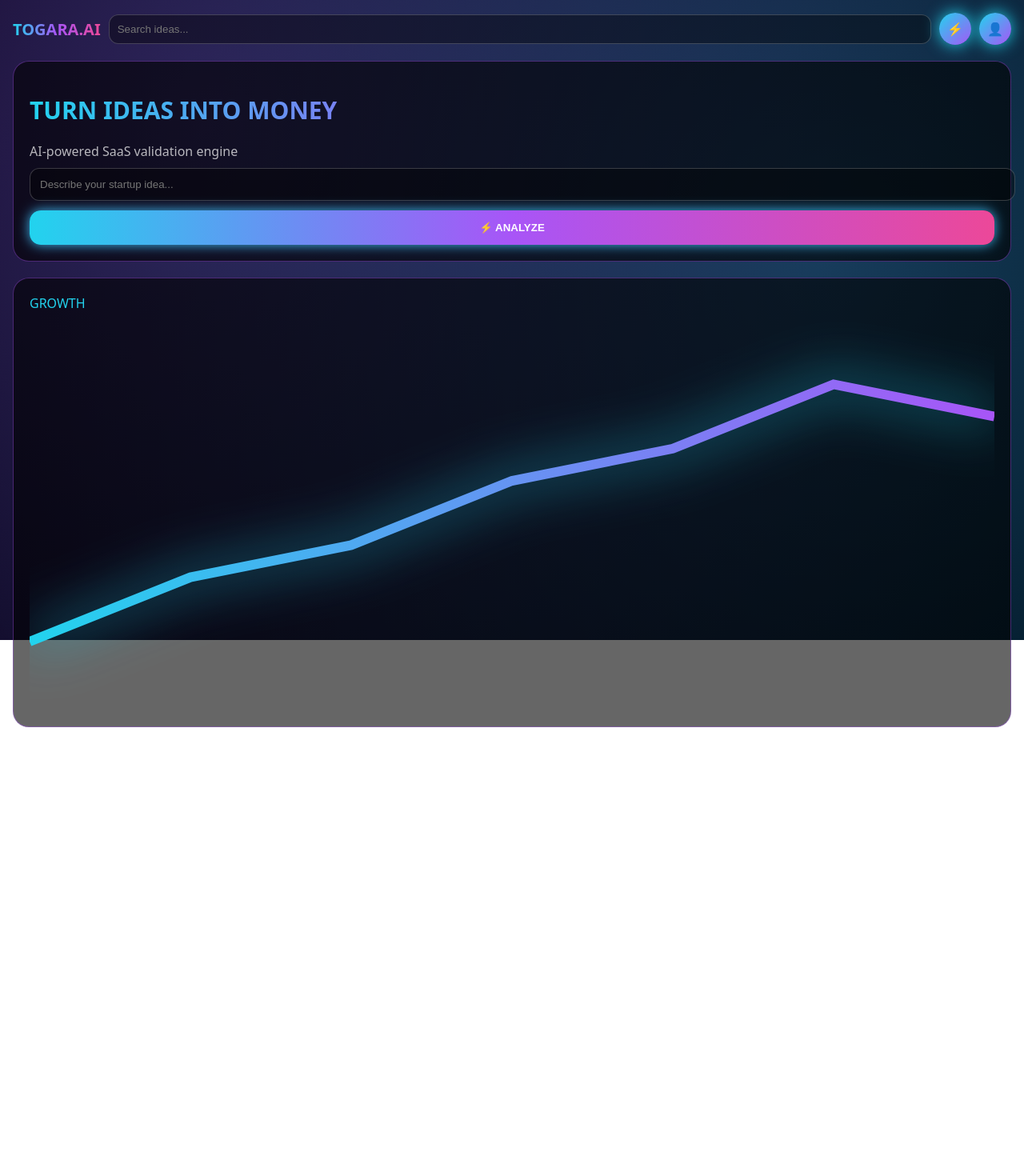
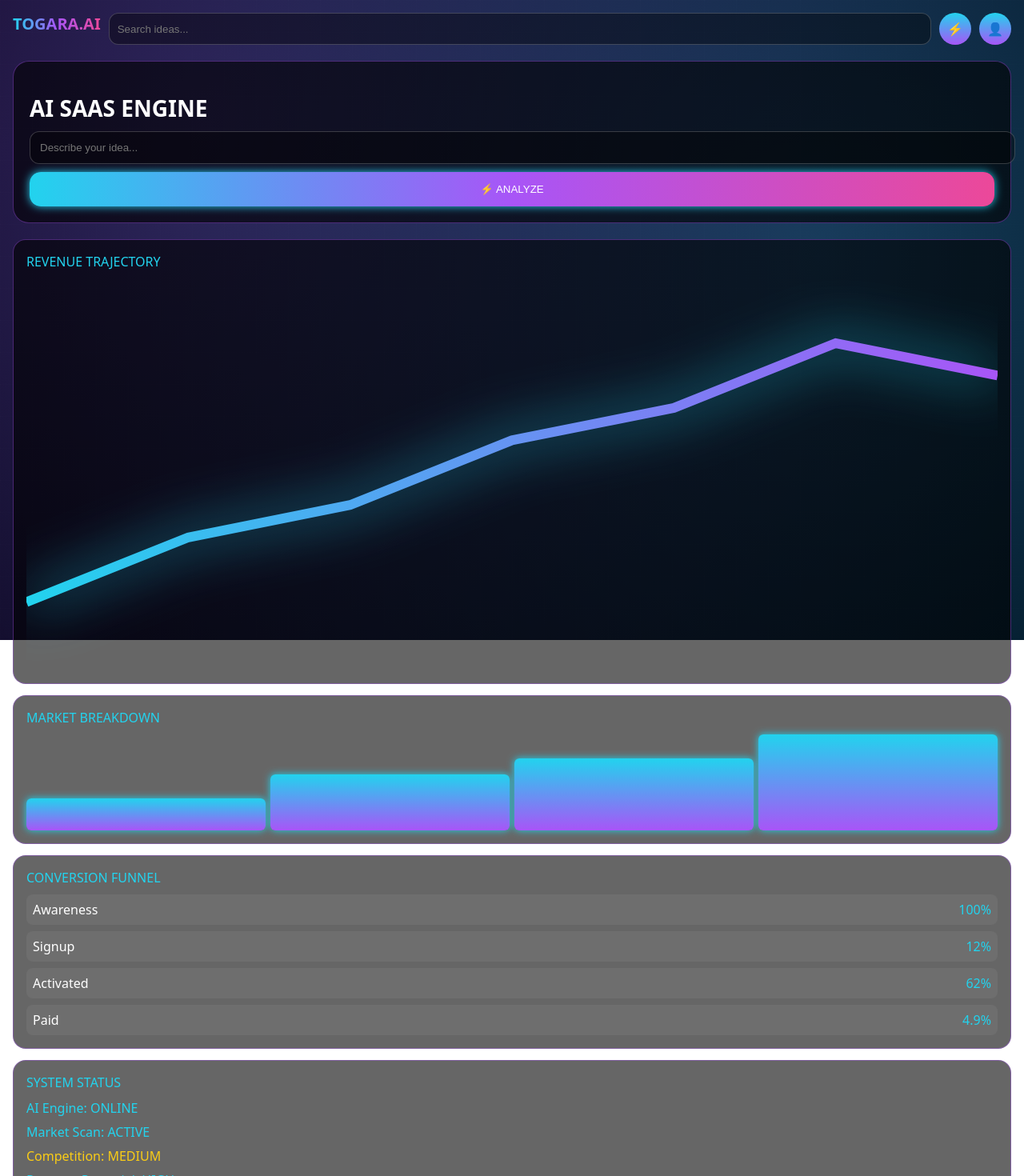
Before and after one commit to TogaraCode/ai-saas-platform, a Next.js app: page / in a window 1280 px wide. Shown: the top 1470 px of the page at 80% size. Before the commit the page ends 945 px from the top, so only its background shows below. Built offline with nearby package versions, Linux system fonts and the light colour scheme.

Commit message:
Refactor page layout and update components

```diff
--- a/app/page.js
+++ b/app/page.js
@@ -10,6 +10,7 @@ export default function Home() {
 
       {/* BACKGROUND */}
       <div style={bg}></div>
+      <div style={gridOverlay}></div>
 
       <div style={content}>
 
@@ -23,16 +24,11 @@ export default function Home() {
           <div style={icon}>👤</div>
         </div>
 
-        {/* HERO */}
-        <div style={card}>
+        {/* HERO / INPUT */}
+        <div style={hero}>
+          <h1 style={title}>AI SAAS ENGINE</h1>
 
-          <h1 style={title}>TURN IDEAS INTO MONEY</h1>
-
-          <p style={subtitle}>
-            AI-powered SaaS validation engine
-          </p>
-
-          <input placeholder="Describe your startup idea..." style={input} />
+          <input placeholder="Describe your idea..." style={input} />
 
           <button
             style={cta}
@@ -45,7 +41,8 @@ export default function Home() {
                 setResult({
                   score: 82,
                   demand: 78,
-                  monetization: 74
+                  monetization: 74,
+                  growth: 91
                 })
               }, 1200)
             }}
@@ -54,22 +51,37 @@ export default function Home() {
           </button>
 
           {loading && <div style={scan}></div>}
-
         </div>
 
-        {/* RESULTS */}
+        {/* METRICS */}
         {result && (
-          <div style={results}>
-            <Stat label="IDEA SCORE" value={result.score} />
-            <Stat label="DEMAND" value={result.demand} />
-            <Stat label="MONETIZATION" value={result.monetization} />
+          <div style={metricsGrid}>
+            <MetricCard label="IDEA SCORE" value={result.score} />
+            <MetricCard label="DEMAND" value={result.demand} />
+            <MetricCard label="MONETIZATION" value={result.monetization} />
+            <MetricCard label="GROWTH" value={result.growth} />
           </div>
         )}
 
-        {/* FUTURISTIC CHART */}
-        <div style={card}>
-          <div style={sectionTitle}>GROWTH</div>
-          <Chart />
+        {/* DASHBOARD GRID */}
+        <div style={dashboardGrid}>
+
+          <Panel title="REVENUE TRAJECTORY">
+            <LineChart />
+          </Panel>
+
+          <Panel title="MARKET BREAKDOWN">
+            <BarChart />
+          </Panel>
+
+          <Panel title="CONVERSION FUNNEL">
+            <Funnel />
+          </Panel>
+
+          <Panel title="SYSTEM STATUS">
+            <Status />
+          </Panel>
+
         </div>
 
       </div>
@@ -78,7 +90,7 @@ export default function Home() {
       <style>{`
         @keyframes glow {
           0% { box-shadow: 0 0 10px #22d3ee }
-          50% { box-shadow: 0 0 30px #a855f7 }
+          50% { box-shadow: 0 0 25px #a855f7 }
           100% { box-shadow: 0 0 10px #22d3ee }
         }
 
@@ -94,16 +106,25 @@ export default function Home() {
 
 /* COMPONENTS */
 
-function Stat({ label, value }) {
+function Panel({ title, children }) {
   return (
-    <div style={stat}>
-      <div style={{ opacity: 0.6 }}>{label}</div>
-      <div style={statValue}>{value}</div>
+    <div style={panel}>
+      <div style={panelTitle}>{title}</div>
+      {children}
     </div>
   )
 }
 
-function Chart() {
+function MetricCard({ label, value }) {
+  return (
+    <div style={metricCard}>
+      <div style={metricLabel}>{label}</div>
+      <div style={metricValue}>{value}</div>
+    </div>
+  )
+}
+
+function LineChart() {
   return (
     <svg viewBox="0 0 300 120" style={{ width: "100%" }}>
       <polyline
@@ -111,9 +132,7 @@ function Chart() {
         stroke="url(#grad)"
         strokeWidth="3"
         points="0,100 50,80 100,70 150,50 200,40 250,20 300,30"
-        style={{
-          filter: "drop-shadow(0 0 8px #22d3ee)"
-        }}
+        style={{ filter: "drop-shadow(0 0 8px #22d3ee)" }}
       />
       <defs>
         <linearGradient id="grad">
@@ -122,6 +141,55 @@ function Chart() {
         </linearGradient>
       </defs>
     </svg>
+  )
+}
+
+function BarChart() {
+  const data = [40, 70, 90, 120]
+
+  return (
+    <div style={bars}>
+      {data.map((d, i) => (
+        <div key={i} style={{
+          height: d,
+          flex: 1,
+          borderRadius: 6,
+          background: "linear-gradient(#22d3ee,#a855f7)",
+          boxShadow: "0 0 10px #22d3ee"
+        }} />
+      ))}
+    </div>
+  )
+}
+
+function Funnel() {
+  const data = [
+    ["Awareness", "100%"],
+    ["Signup", "12%"],
+    ["Activated", "62%"],
+    ["Paid", "4.9%"]
+  ]
+
+  return (
+    <div style={{ display: "grid", gap: 8 }}>
+      {data.map(([l, v]) => (
+        <div key={l} style={funnelRow}>
+          {l}
+          <span style={{ color: "#22d3ee" }}>{v}</span>
+        </div>
+      ))}
+    </div>
+  )
+}
+
+function Status() {
+  return (
+    <div style={{ display: "grid", gap: 8 }}>
+      <div style={statusGood}>AI Engine: ONLINE</div>
+      <div style={statusGood}>Market Scan: ACTIVE</div>
+      <div style={statusWarn}>Competition: MEDIUM</div>
+      <div style={statusGood}>Revenue Potential: HIGH</div>
+    </div>
   )
 }
 
@@ -144,6 +212,17 @@ const bg = {
   zIndex: 0
 }
 
+const gridOverlay = {
+  position: "fixed",
+  inset: 0,
+  backgroundImage: `
+    linear-gradient(rgba(255,255,255,0.05) 1px, transparent 1px),
+    linear-gradient(90deg, rgba(255,255,255,0.05) 1px, transparent 1px)
+  `,
+  backgroundSize: "40px 40px",
+  opacity: 0.2
+}
+
 const content = {
   position: "relative",
   zIndex: 1,
@@ -152,7 +231,6 @@ const content = {
 
 const header = {
   display: "flex",
-  alignItems: "center",
   gap: 10,
   marginBottom: 20
 }
@@ -169,8 +247,8 @@ const search = {
   flex: 1,
   padding: 10,
   borderRadius: 12,
+  background: "rgba(0,0,0,0.4)",
   border: "1px solid rgba(255,255,255,0.2)",
-  background: "rgba(0,0,0,0.4)",
   color: "white"
 }
 
@@ -178,14 +256,13 @@ const icon = {
   width: 40,
   height: 40,
   borderRadius: "50%",
-  background: "linear-gradient(135deg,#22d3ee,#a855f7)",
+  background: "linear-gradient(#22d3ee,#a855f7)",
   display: "flex",
   alignItems: "center",
-  justifyContent: "center",
-  boxShadow: "0 0 20px #22d3ee"
+  justifyContent: "center"
 }
 
-const card = {
+const hero = {
   padding: 20,
   borderRadius: 20,
   background: "rgba(0,0,0,0.6)",
@@ -194,15 +271,7 @@ const card = {
 }
 
 const title = {
-  fontSize: 30,
-  fontWeight: "bold",
-  background: "linear-gradient(90deg,#22d3ee,#a855f7,#ec4899)",
-  WebkitBackgroundClip: "text",
-  color: "transparent"
-}
-
-const subtitle = {
-  opacity: 0.7,
+  fontSize: 28,
   marginBottom: 10
 }
 
@@ -210,52 +279,89 @@ const input = {
   width: "100%",
   padding: 12,
   borderRadius: 12,
+  marginBottom: 10,
+  background: "rgba(0,0,0,0.4)",
   border: "1px solid rgba(255,255,255,0.2)",
-  background: "rgba(0,0,0,0.4)",
   color: "white"
 }
 
 const cta = {
-  marginTop: 12,
   width: "100%",
   padding: 14,
   borderRadius: 14,
-  border: "none",
-  fontWeight: "bold",
   background: "linear-gradient(90deg,#22d3ee,#a855f7,#ec4899)",
   color: "white",
+  border: "none",
   animation: "glow 2s infinite"
 }
 
 const scan = {
+  height: 4,
   marginTop: 10,
-  height: 4,
-  borderRadius: 10,
-  background: "linear-gradient(90deg,#22d3ee,#a855f7,#ec4899)",
+  background: "linear-gradient(90deg,#22d3ee,#a855f7)",
   animation: "scan 1s infinite"
 }
 
-const results = {
-  display: "flex",
+const metricsGrid = {
+  display: "grid",
+  gridTemplateColumns: "repeat(2,1fr)",
   gap: 10,
   marginBottom: 20
 }
 
-const stat = {
-  flex: 1,
+const metricCard = {
   padding: 16,
   borderRadius: 16,
   background: "rgba(0,0,0,0.6)",
   border: "1px solid rgba(168,85,247,0.4)"
 }
 
-const statValue = {
-  color: "#22d3ee",
-  fontSize: 20,
-  fontWeight: "bold"
+const metricLabel = {
+  fontSize: 12,
+  opacity: 0.7
 }
 
-const sectionTitle = {
+const metricValue = {
+  fontSize: 20,
+  color: "#22d3ee"
+}
+
+const dashboardGrid = {
+  display: "grid",
+  gap: 14
+}
+
+const panel = {
+  padding: 16,
+  borderRadius: 16,
+  background: "rgba(0,0,0,0.6)",
+  border: "1px solid rgba(168,85,247,0.4)"
+}
+
+const panelTitle = {
   marginBottom: 10,
   color: "#22d3ee"
 }
+
+const bars = {
+  display: "flex",
+  alignItems: "flex-end",
+  gap: 6,
+  height: 120
+}
+
+const funnelRow = {
+  display: "flex",
+  justifyContent: "space-between",
+  padding: 8,
+  borderRadius: 8,
+  background: "rgba(255,255,255,0.05)"
+}
+
+const statusGood = {
+  color: "#22d3ee"
+}
+
+const statusWarn = {
+  color: "#facc15"
+}
```
